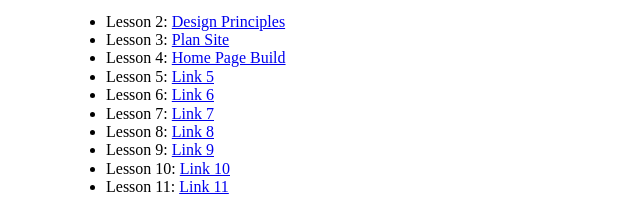
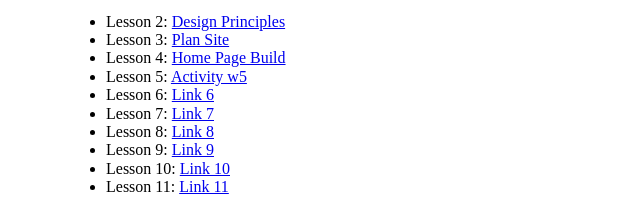
Before and after one commit to camila-costales/wdd230, a plain HTML site: page index.html in a window 1280 px wide. Shown: the part 343-556 px from the top of the page, 324-964 px from the left. Drawn offline with nearby package versions, Linux system fonts and the light colour scheme.

Commit message:
act link

```diff
--- a/index.html
+++ b/index.html
@@ -24,7 +24,7 @@
                 <li>Lesson 2: <a href="Design Principles/design_principles.html">Design Principles</a>  </li>
                 <li>Lesson 3: <a href="lesson3/indexplan.html">Plan Site</a></li>
                 <li>Lesson 4: <a href="lesson4/chamber.html">Home Page Build</a>  </li>
-                <li>Lesson 5: <a href="link5.html">Link 5</a>  </li>
+                <li>Lesson 5: <a href="lesson5/Activity5/bom.html">Activity w5</a>  </li>
                 <li>Lesson 6: <a href="link6.html">Link 6</a>  </li>
                 <li>Lesson 7: <a href="link7.html">Link 7</a>  </li>
                 <li>Lesson 8: <a href="link8.html">Link 8</a>  </li>
```
